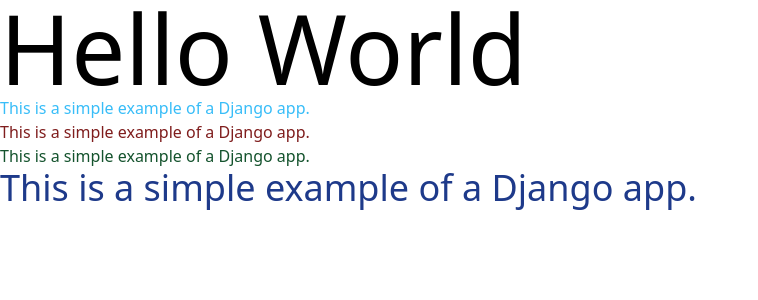
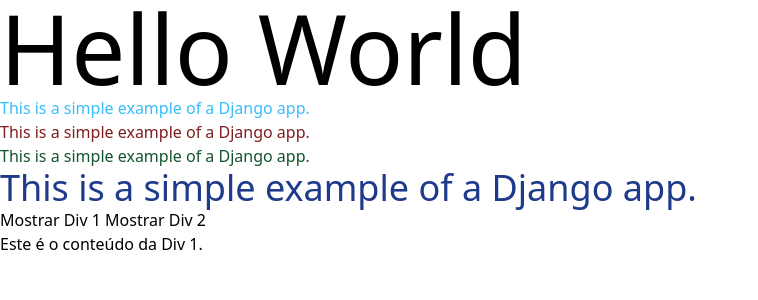
Before and after one commit to alexandrespindola/djangonews, a Django app: page / in a window 1280 px wide. Shown: the top 300 px of the page, without its empty margins (0-758 px from the left). Run offline with Django 5.2, Linux system fonts and the light colour scheme; style sheets or scripts are compiled from the project's sources; some libraries are stand-ins or nearby versions.

Commit message:
Adiciona biblioteca HTMX e elementos de troca de conteúdo dinâmico

```diff
--- a/app/templates/app/base/base.html
+++ b/app/templates/app/base/base.html
@@ -11,6 +11,8 @@
     <meta name="viewport" content="width=device-width, initial-scale=1" />
 
     <link href="{% static 'app/assets/css/main.css' %}" rel="stylesheet" type="text/css" />
+
+    <script src="https://unpkg.com/htmx.org@1.6.1"></script>
 
   </head>
 
--- a/app/templates/app/pages/index.html
+++ b/app/templates/app/pages/index.html
@@ -10,4 +10,17 @@
 <p class="text-red-900"> This is a simple example of a Django app. </p>
 <p class="text-green-900"> This is a simple example of a Django app. </p>
 <p class="text-blue-900 text-4xl"> This is a simple example of a Django app. </p>
+
+<div hx-swap="outerHTML">
+    <button hx-swap="outerHTML" hx-target="#div1">Mostrar Div 1</button>
+    <button hx-swap="outerHTML" hx-target="#div2">Mostrar Div 2</button>
+  </div>
+
+  <div id="div1">
+    Este é o conteúdo da Div 1.
+  </div>
+
+  <div id="div2" hidden>
+    Este é o conteúdo da Div 2.
+  </div>
 {% endblock %}
```
